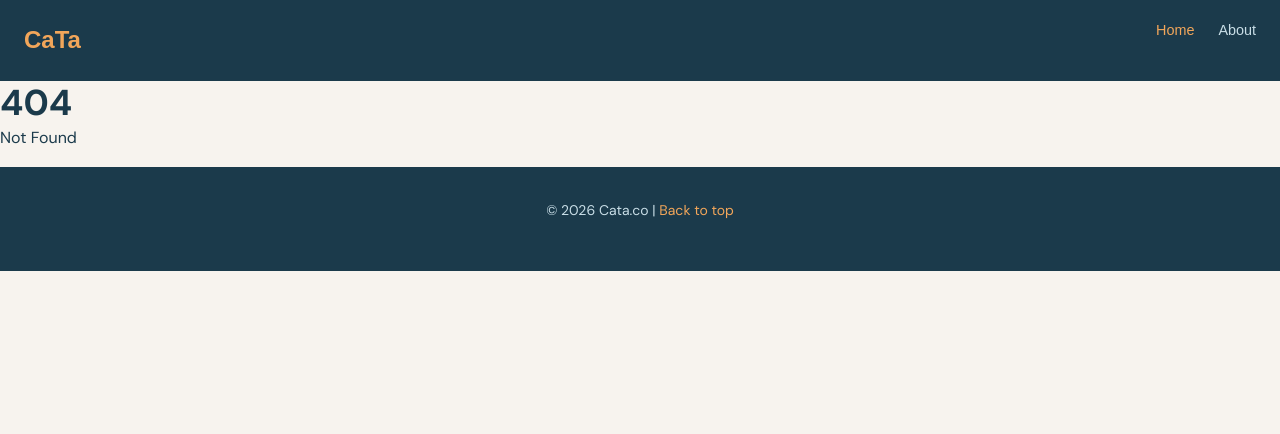
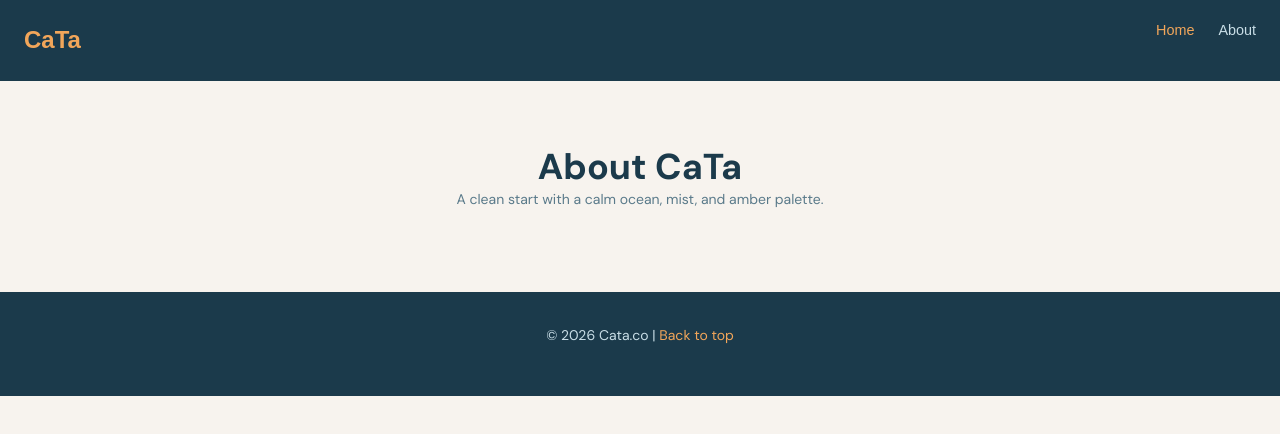
Before and after one commit to jwmarsden/cata.co, a SvelteKit app: page /about in a window 1280 px wide. Before the commit this address had no page. Shown: the top 434 px of the page. Built offline with nearby package versions, Linux system fonts and the light colour scheme; a web font is replaced by a local one.

Commit message:
Nicer map

```diff
--- /dev/null
+++ b/src/routes/about/+page.svelte
@@ -0,0 +1,7 @@
+
+<section>
+	<div class="container text-center">
+		<h1>About CaTa</h1>
+		<p class="text-muted">A clean start with a calm ocean, mist, and amber palette.</p>
+	</div>
+</section>
```
